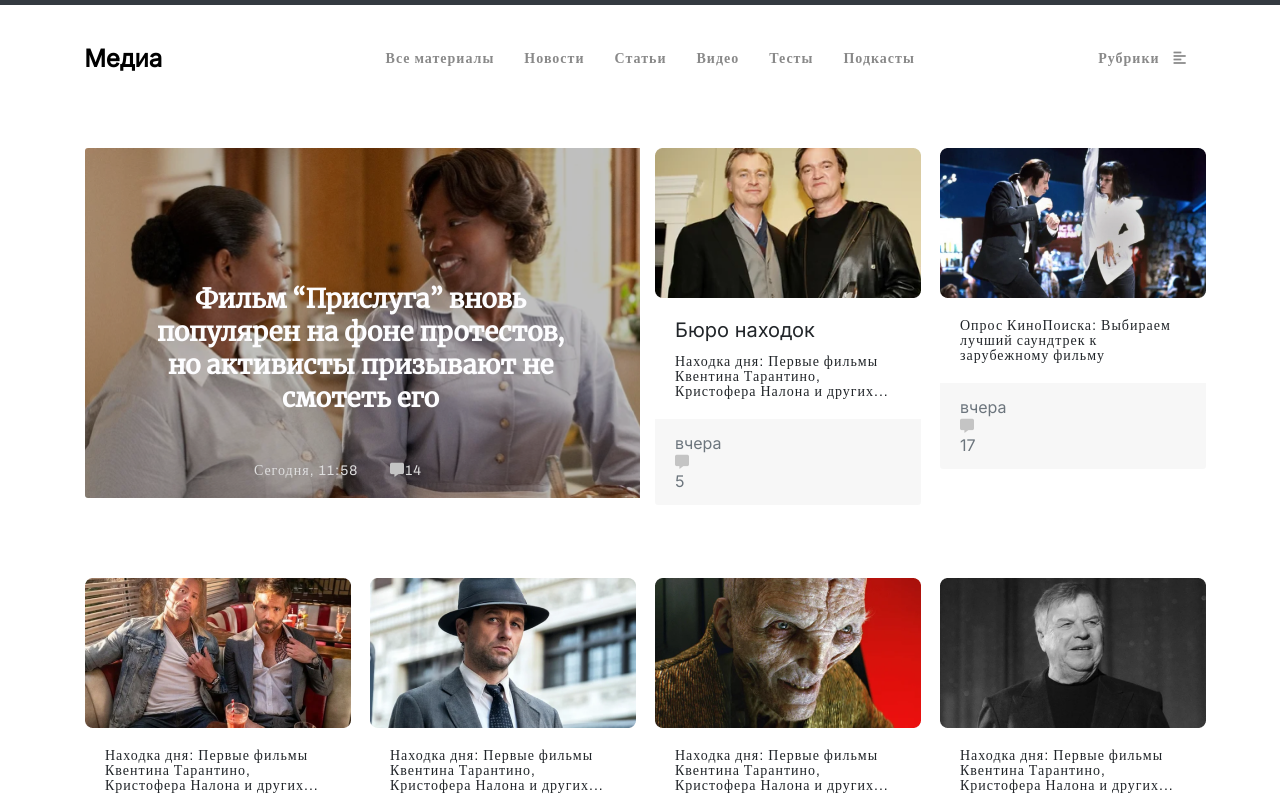
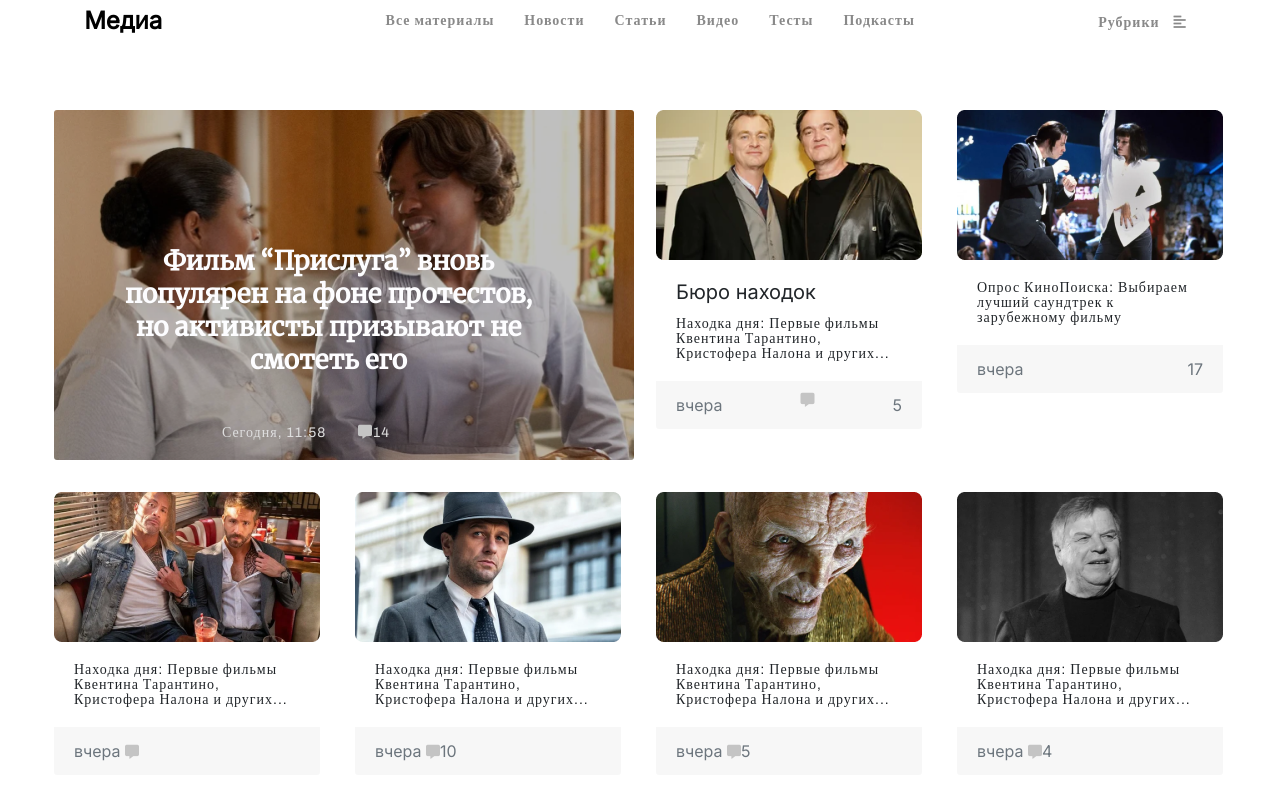
Before and after one commit to Badly89/FL-first-work, a plain HTML site: page index.html in a window 1280 px wide. Shown: the part 89-896 px from the top of the page. Drawn offline with nearby package versions, Linux system fonts and the light colour scheme.

Commit message:
fix grid

```diff
--- a/index.html
+++ b/index.html
@@ -1,4 +1,4 @@
-< !DOCTYPE html>
+<!DOCTYPE html>
 <html lang="en">
 
 <head>
@@ -21,14 +21,13 @@
             <nav class="navbar navbar-dark bg-dark">
                 <div class="container">
                     <div class="nav-one"><span class="navbar-brand mb-0 h1">КиноКино</span><a href="#"><i
-                                    class="fas fa-caret-right caret"></i><span
-                                    class="online">Онлайн-кинотеатр</span></a><a href="#"><i
-                                    class="fas fa-gift gift"></i><span class="promo">Ввести промокод</span></a></div>
+                                class="fas fa-caret-right caret"></i><span class="online">Онлайн-кинотеатр</span></a><a
+                            href="#"><i class="fas fa-gift gift"></i><span class="promo">Ввести промокод</span></a>
+                    </div>
                     <div class="search">
-                            <form class="form-inline"><input class="form-control mr-sm-2" type="search"
-                                    placeholder="Search" aria-label="Search"><button
-                                    class="btn btn-outline-success my-2 my-sm-0" type="submit"><i
-                                        class="fas fa-search"></i></button></form>
+                        <form class="form-inline"><input class="form-control mr-sm-2" type="search" placeholder="Search"
+                                aria-label="Search"><button class="btn btn-outline-success my-2 my-sm-0"
+                                type="submit"><i class="fas fa-search"></i></button></form>
                     </div>
                     <div class="acount"><i class="fas fa-bookmark"></i><a href="#"><i
                                 class="far fa-user-circle"></i></a></div>
@@ -54,10 +53,10 @@
             <div class="rubrik"><span class="title-rubrik">Рубрики</span><i class="fas fa-align-left"></i></div>
         </section>
         <section class="content-news ">
-                <div class="wrap-news justify-content-md-center">
-                    <div class="container">
-                        <div class="row justify-content-md-center">
-                            <div class="card py-3 text-white col-ms-auto col-md-auto col-lg-8 col-xl-6 mb-5"><img
+            <div class="wrap-news">
+                <div class="container px-lg-3">
+                    <div class="row justify-content-md-center mx-lg-n5">
+                        <div class="card py-3 px-lg-3 text-white col-ms-auto col-md-auto col-lg-8 col-xl-6 "><img
                                 src="img/main-news.png" alt="" class="card-img">
                             <div class="card-img-overlay "><a href="#" class="card-title title-news"><span>Фильм
                                         “Прислуга” вновь популярен на фоне протестов,
@@ -69,32 +68,33 @@
                                 </div>
                             </div>
                         </div>
-                            <div class="card py-3 col-md-6 col-lg-4 col-xl-3 mb-4 h-100">
+                        <div class="card py-3 px-lg-3 col-md-6 col-lg-4 col-xl-3 h-100">
                             <div class="card-wrap"><img src="img/news-1.png" alt="" class="card-img-top">
                                 <div class="new-content card-body">
                                     <h5 class="card-title">Бюро находок</h5>
                                     <p class="card-text">Находка дня: Первые фильмы Квентина Тарантино,
                                         Кристофера Налона и других... </p>
                                 </div>
-                                    <div class="card-footer"><span class="text-muted">вчера</span>
-                                        <div class="comment"><i class="fas fa-comment-alt"></i><span
-                                                class="text-muted">5</span></div>
+                                <div class="card-footer">
+                                    <div class="text-muted">вчера</div>
+                                    <i class="fas fa-comment-alt"></i>
+                                    <div class="text-muted ">5</div>
+                                </div>
+
                             </div>
                         </div>
-                            </div>
-                            <div class="card py-3 col-md-6 col-lg-4 col-xl-3 mb-4 h-100 ">
+                        <div class="card py-3 px-lg-3 col-md-6 col-lg-4 col-xl-3 h-100 ">
                             <div class="card-wrap"><img src="img/news-2.png" alt="" class="card-img-top">
                                 <div class="new-content card-body">
                                     <p class="card-text">Опрос КиноПоиска: Выбираем лучший саундтрек к зарубежному
                                         фильму </p>
                                 </div>
                                 <div class="card-footer"><span class="text-muted">вчера</span>
-                                        <div class="comment"><i class="fas fa-comment-alt"></i><span
-                                                class="text-muted">17</span></div>
+                                    <div class="comment"><span class="text-muted">17</span></div>
                                 </div>
                             </div>
                         </div>
-                            <div class="py-3 col-md-6 col-xl-3 col-lg-4 card">
+                        <div class="card py-3 px-lg-3 col-md-6 col-xl-3 col-lg-4 ">
                             <div class="card-wrap"><img src="img/news-3.png" alt="" class="card-img-top">
                                 <div class="new-content card-body">
                                     <p class="card-text">Находка дня: Первые фильмы Квентина Тарантино,
@@ -104,7 +104,7 @@
                                             class="fas fa-comment-alt"></i></span></div>
                             </div>
                         </div>
-                            <div class="py-3 col-md-6 col-xl-3 col-lg-4 card">
+                        <div class="card py-3 px-lg-3 col-md-6 col-xl-3 col-lg-4 ">
                             <div class="card-wrap"><img src="img/news-4.png" alt="" class="card-img-top">
                                 <div class="new-content card-body">
                                     <p class="card-text">Находка дня: Первые фильмы Квентина Тарантино,
@@ -114,7 +114,7 @@
                                             class="fas fa-comment-alt"></i>10</span></div>
                             </div>
                         </div>
-                            <div class="py-3 col-md-6 col-xl-3 col-lg-4 card">
+                        <div class="card py-3 px-lg-3 col-md-6 col-xl-3 col-lg-4 ">
                             <div class="card-wrap"><img src="img/news-5.png" alt="" class="card-img-top">
                                 <div class="new-content card-body">
                                     <p class="card-text">Находка дня: Первые фильмы Квентина Тарантино,
@@ -124,7 +124,7 @@
                                             class="fas fa-comment-alt"></i>5</span></div>
                             </div>
                         </div>
-                            <div class="py-3 col-md-6 col-xl-3 col-lg-4 card">
+                        <div class="card py-3 px-lg-3 col-md-6 col-xl-3 col-lg-4 ">
                             <div class=" card-wrap"><img src="img/news-6.png" alt="" class="card-img-top">
                                 <div class="new-content card-body">
                                     <p class="card-text">Находка дня: Первые фильмы Квентина Тарантино,
--- a/style.sass
+++ b/style.sass
@@ -181,13 +181,9 @@ body
     border: none
 
 .card-footer
+    display: flex
     justify-content: space-between
     border: none
-
-.text-muted
-    display: flex
-    justify-content: space-between
-    align-items: center
 
 .card-text
     font-family: Archivo
```
Also changed, not shown: style.css, 1 other file. Lines whose indentation alone changed are shown as unchanged.
